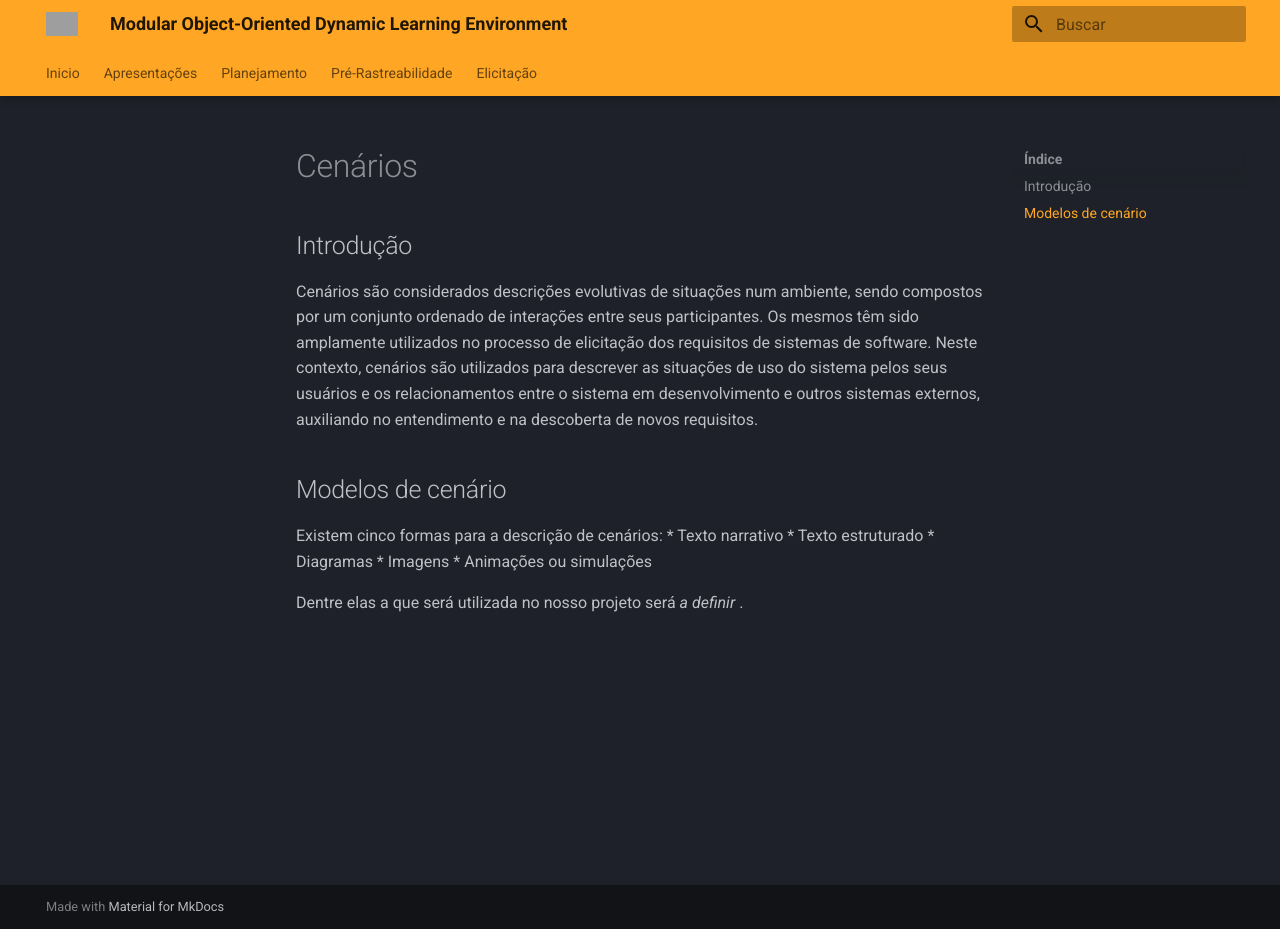
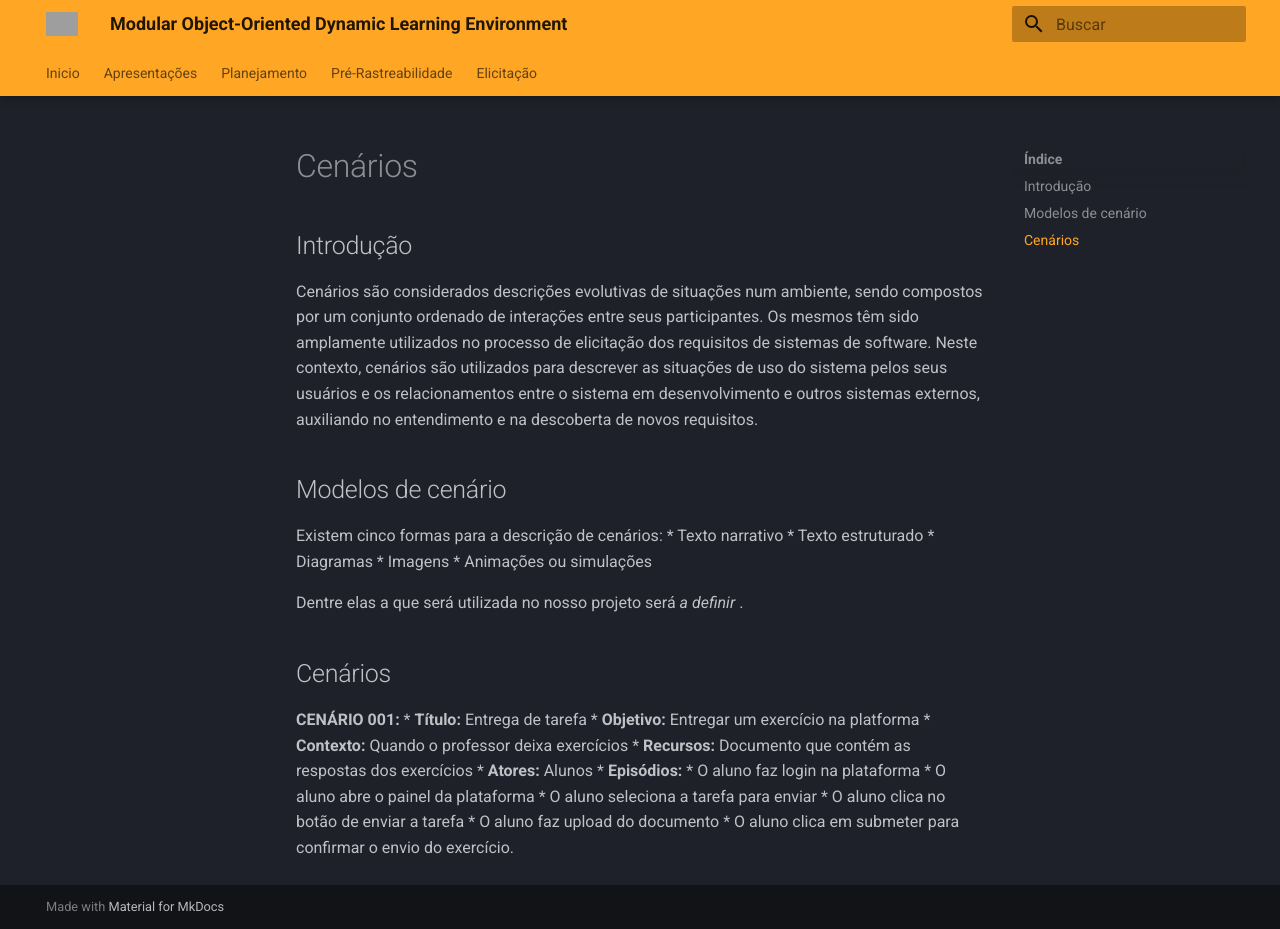
Before and after one commit to Requisitos-de-Software/2022.2-Moodle, an MkDocs documentation site: the page built from docs/Modelagem/cenarios.md, in a window 1280 px wide and 929 px high. Built offline with MkDocs 1.6.1 and Material for MkDocs 9.7.7, drawn with Linux system fonts in a browser that asks for light colours; grey boxes are pictures that could not be loaded.

Commit message:
doc: Adicionar o cenário 001

```diff
--- a/docs/Modelagem/cenarios.md
+++ b/docs/Modelagem/cenarios.md
@@ -19,3 +19,19 @@ Existem cinco formas para a descrição de cenários:
  * Animações ou simulações
 
 Dentre elas a que será utilizada no nosso projeto será *a definir* .
+
+## Cenários
+
+**CENÁRIO 001:**
+ * **Título:** Entrega de tarefa
+ * **Objetivo:** Entregar um exercício na platforma
+ * **Contexto:** Quando o professor deixa exercícios
+ * **Recursos:** Documento que contém as respostas dos exercícios
+ * **Atores:** Alunos
+ * **Episódios:**
+    * O aluno faz login na plataforma
+    * O aluno abre o painel da plataforma
+    * O aluno seleciona a tarefa para enviar
+    * O aluno clica no botão de enviar a tarefa
+    * O aluno faz upload do documento
+    * O aluno clica em submeter para confirmar o envio do exercício.
```
